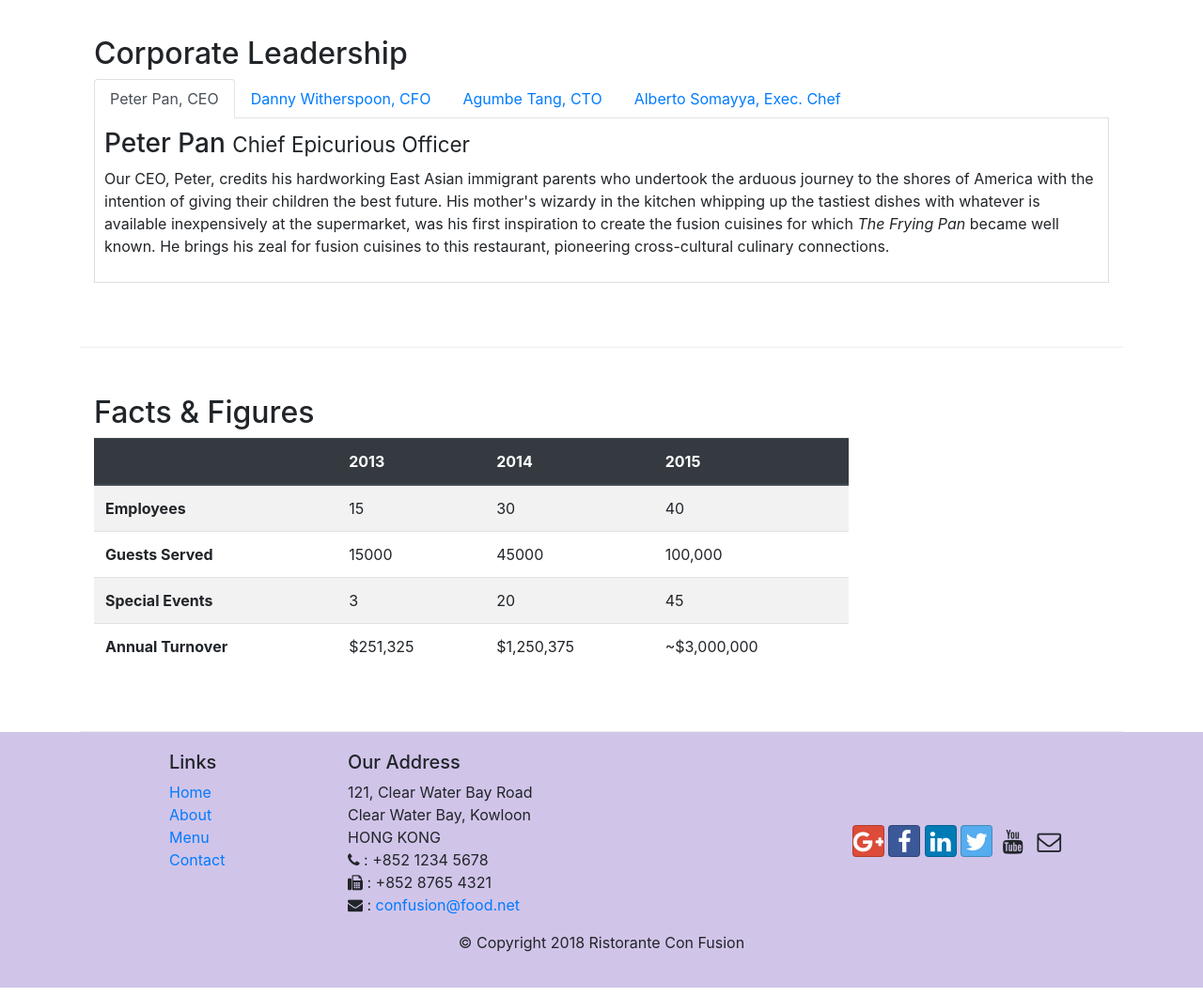
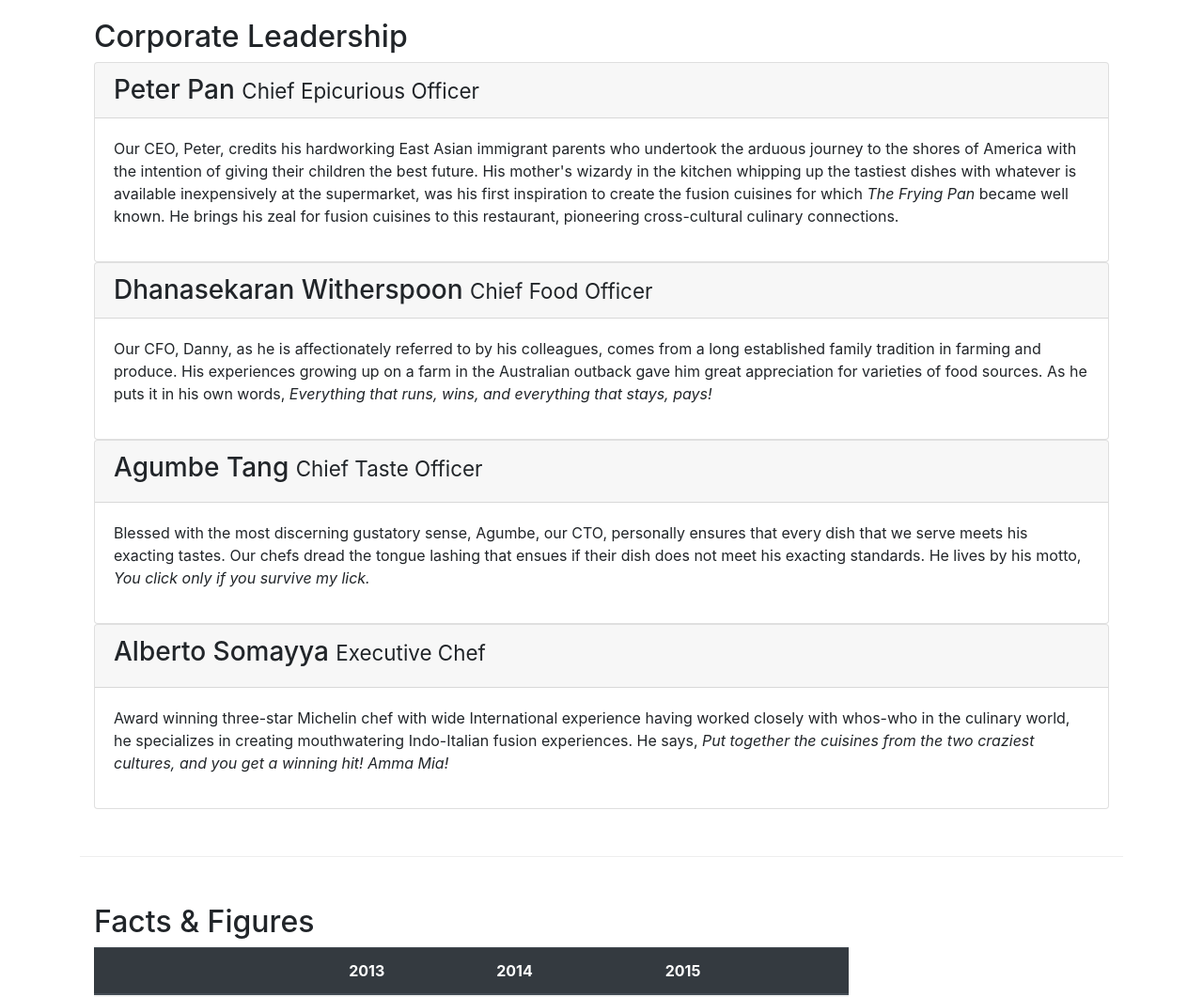
Before and after one commit to wildsrincon/Bootstrap-Coursera, a website: page aboutus.html in a window 1280 px wide. Shown: the part 1040-2101 px from the top of the page at 94% size. Drawn offline with nearby package versions, Linux system fonts and the light colour scheme.

Commit message:
Accordion

```diff
--- a/aboutus.html
+++ b/aboutus.html
@@ -122,28 +122,17 @@
         <div class="col-12 col-sm">
           <h2>Corporate Leadership</h2>
 
-          <ul class="nav nav-tabs">
-            <li class="nav-item">
-              <a class="nav-link active" id="peter-tab" data-toggle="tab" href="#peter" role="tab">
-                Peter Pan, CEO
+          <div id="accordion">
+            <div class="card">
+              <div class="card-header" id="peterhead" role="tab">
+                <h3 class="mb-0">
+                  <a data-toggle="collapse" data-target="#peter">
+                    Peter Pan <small>Chief Epicurious Officer</small>
                   </a>
-            </li>
-            <li class="nav-item">
-              <a class="nav-link" id="danny-tab" data-toggle="tab" href="#danny" role="tab">
-                Danny Witherspoon, CFO
-              </a>
-            </li>
-            <li class="nav-item">
-              <a class="nav-link" id="agumbe-tab" data-toggle="tab" href="#agumbe" role="tab">Agumbe Tang, CTO</a>
-            </li>
-            <li class="nav-item">
-              <a class="nav-link" id="alberto-tab" data-toggle="tab" href="#alberto" role="tab">Alberto Somayya, Exec. Chef</a>
-            </li>
-          </ul>
-
-          <div class="tab-content">
-            <div class="tab-pane fade show active" id="peter" role="tabpanel">
-              <h3>Peter Pan <small>Chief Epicurious Officer</small></h3>
+                </h3>
+              </div>
+              <div class="collapse show" id="peter" role="tabpanel">
+                <div class="card-body">
                   <p class="d-none d-lg-block">
                     Our CEO, Peter, credits his hardworking East Asian immigrant parents
                     who undertook the arduous journey to the shores of America with the
@@ -156,8 +145,19 @@
                     culinary connections.
                   </p>
                 </div>
-            <div class="tab-pane fade" id="danny" role="tabpanel" >
-              <h3>Dhanasekaran Witherspoon <small>Chief Food Officer</small></h3>
+              </div>
+            </div>
+
+            <div class="card">
+              <div class="card-header" role="tab" id="dannyhead">
+                <h3 class="mb-0">
+                  <a data-toggle="collapse" data-target="#danny">
+                    Dhanasekaran Witherspoon <small>Chief Food Officer</small>
+                  </a>
+                </h3>
+              </div>
+              <div class="collapse show" id="danny" role="tabpanel">
+                <div class="card-body">
                   <p class="d-none d-lg-block">
                     Our CFO, Danny, as he is affectionately referred to by his
                     colleagues, comes from a long established family tradition in
@@ -167,8 +167,18 @@
                     <em>Everything that runs, wins, and everything that stays, pays!</em>
                   </p>
                 </div>
-            <div class="tab-pane fade" id="agumbe" role="tabpanel">
-              <h3>Agumbe Tang <small>Chief Taste Officer</small></h3>
+              </div>
+            </div>
+            <div class="card">
+              <div class="card-header" role="tab" id="agumbehead">
+                <h3>
+                  <a data-toggle="collapse" data-target="#agumbe">
+                    Agumbe Tang <small>Chief Taste Officer</small>
+                  </a>
+                </h3>
+              </div>
+              <div class="collapse show" id="agumbe" role="tabpanel">
+                <div class="card-body">
                   <p class="d-none d-lg-block">
                     Blessed with the most discerning gustatory sense, Agumbe, our CTO,
                     personally ensures that every dish that we serve meets his exacting
@@ -177,8 +187,18 @@
                     <em>You click only if you survive my lick.</em>
                   </p>
                 </div>
-            <div class="tab-pane fade" id="alberto" role="tabpanel" >
-              <h3>Alberto Somayya <small>Executive Chef</small></h3>
+              </div>
+            </div>
+            <div class="card">
+              <div class="card-header" role="tab" id="albertohead">
+                <h3>
+                  <a data-toggle="collapse" data-target="#alberto">
+                    Alberto Somayya <small>Executive Chef</small>
+                  </a>
+                </h3>
+              </div>
+              <div class="collapse show" id="alberto" role="tabpanel">
+                <div class="card-body">
                   <p class="d-none d-lg-block">
                     Award winning three-star Michelin chef with wide International
                     experience having worked closely with whos-who in the culinary
@@ -187,6 +207,8 @@
                     <em>Put together the cuisines from the two craziest cultures, and you
                       get a winning hit! Amma Mia!</em>
                   </p>
+                </div>
+              </div>
             </div>
           </div>
         </div>
--- a/css/styles.css
+++ b/css/styles.css
@@ -51,7 +51,7 @@ body {
   width: 90%;
 }
 
-.card-header {
+#reserve {
   background-color: orange;
   color: white;
 }
```
Also changed, not shown: index.html (+1 -1 lines). Lines whose indentation alone changed are shown as unchanged.
